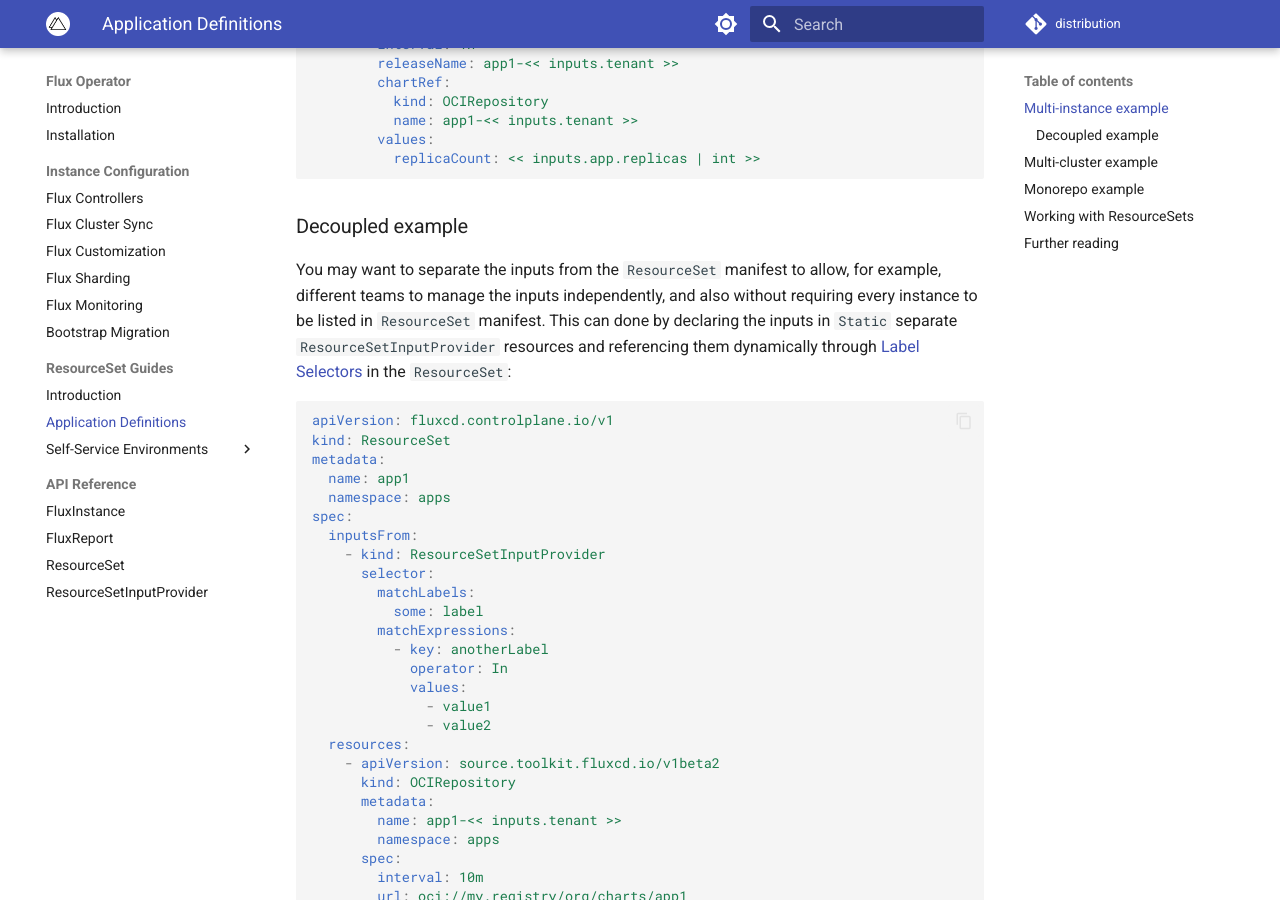
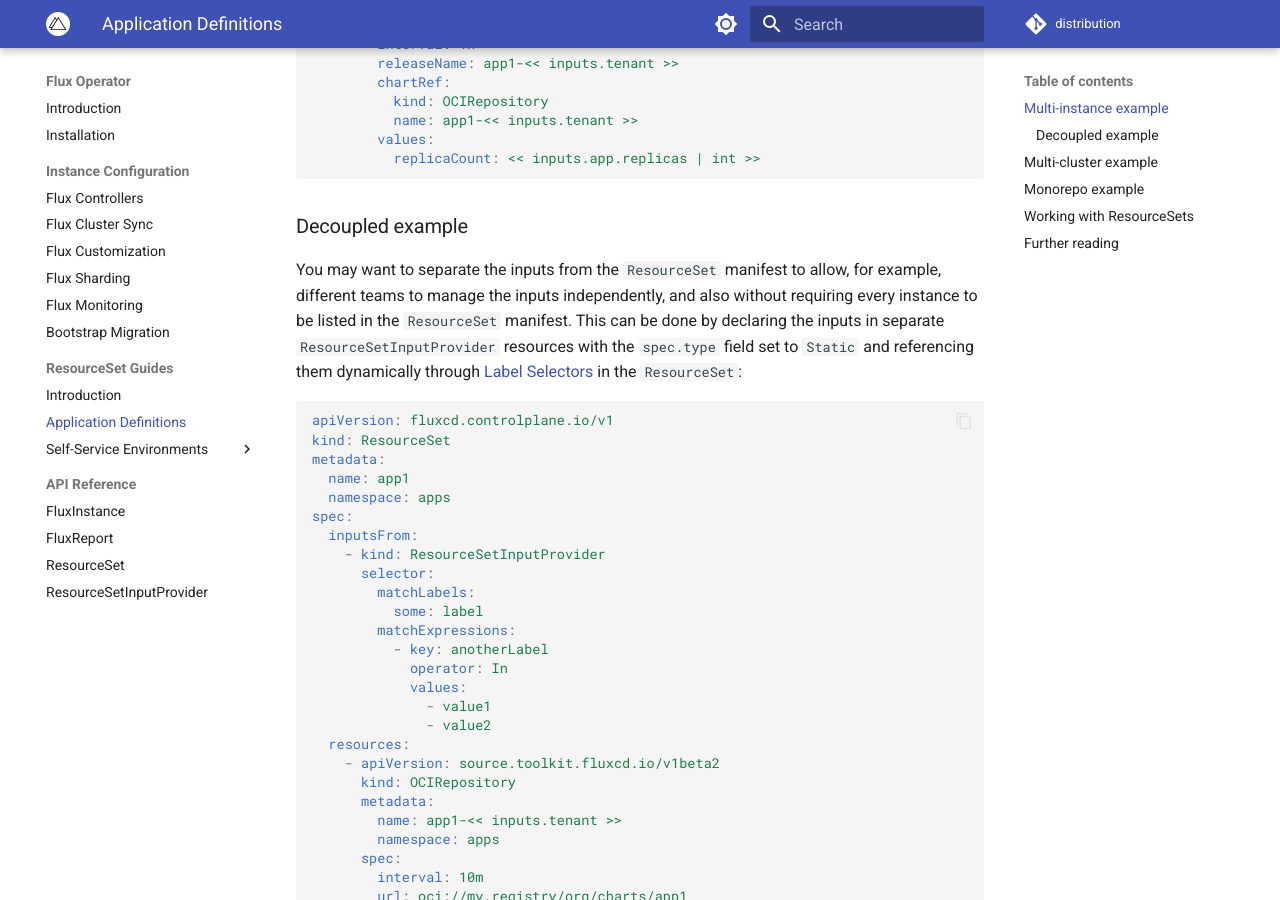
Before and after one commit to controlplaneio-fluxcd/distribution, an MkDocs documentation site: the page built from docs/operator/resourcesets/app-definition.md, in a window 1280 px wide and 900 px high, scrolled down 1980 px. Built offline with MkDocs 1.6.1 and Material for MkDocs 9.7.7, drawn with Linux system fonts in a browser that asks for light colours; comment, search, counter and statistics services are not loaded.

Commit message:
Fix typos in ResourceSet docs

```diff
--- a/docs/operator/resourcesets/app-definition.md
+++ b/docs/operator/resourcesets/app-definition.md
@@ -100,9 +100,10 @@
 
 You may want to separate the inputs from the `ResourceSet` manifest to allow,
 for example, different teams to manage the inputs independently, and also
-without requiring every instance to be listed in `ResourceSet` manifest.
-This can done by declaring the inputs in `Static` separate
-`ResourceSetInputProvider` resources and referencing them dynamically through
+without requiring every instance to be listed in the `ResourceSet` manifest.
+This can be done by declaring the inputs in separate `ResourceSetInputProvider`
+resources with the `spec.type` field set to `Static` and referencing them
+dynamically through
 [Label Selectors](https://kubernetes.io/docs/concepts/overview/working-with-objects/labels/#label-selectors)
 in the `ResourceSet`:
 
```
